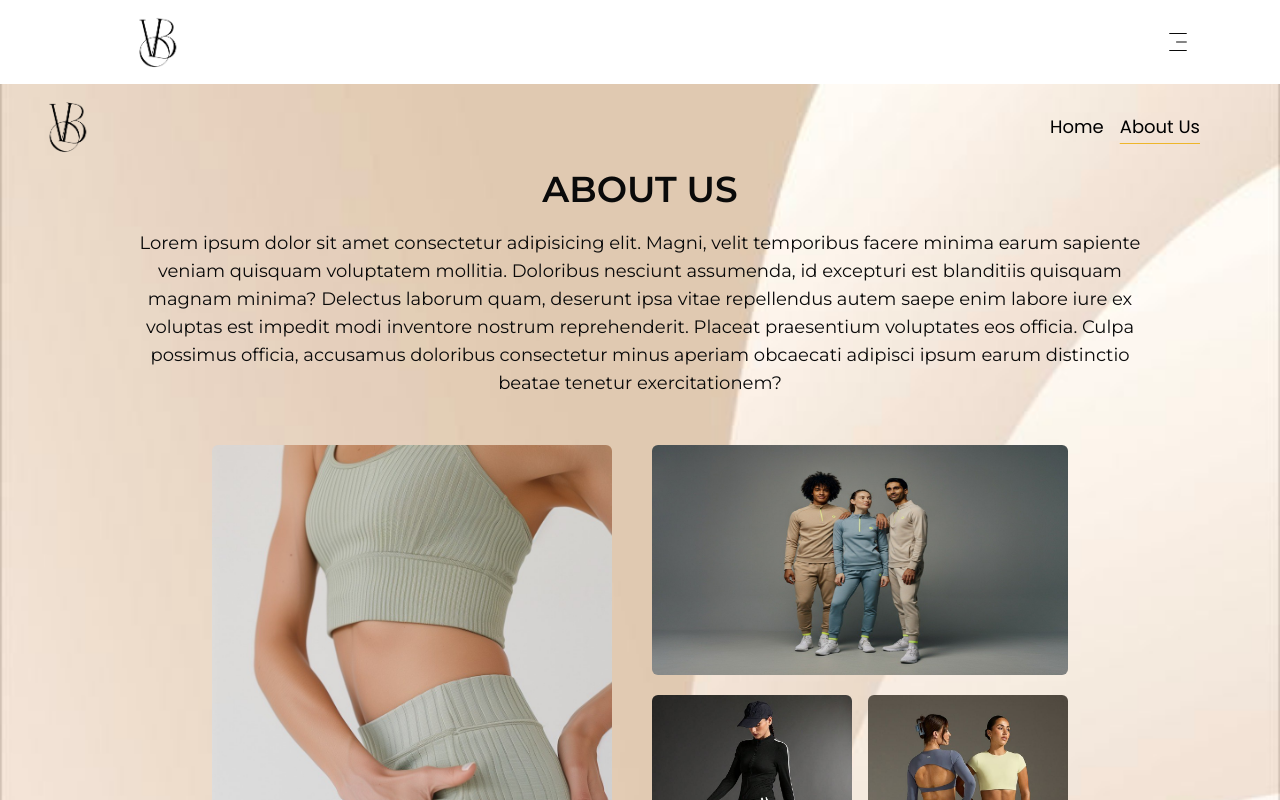
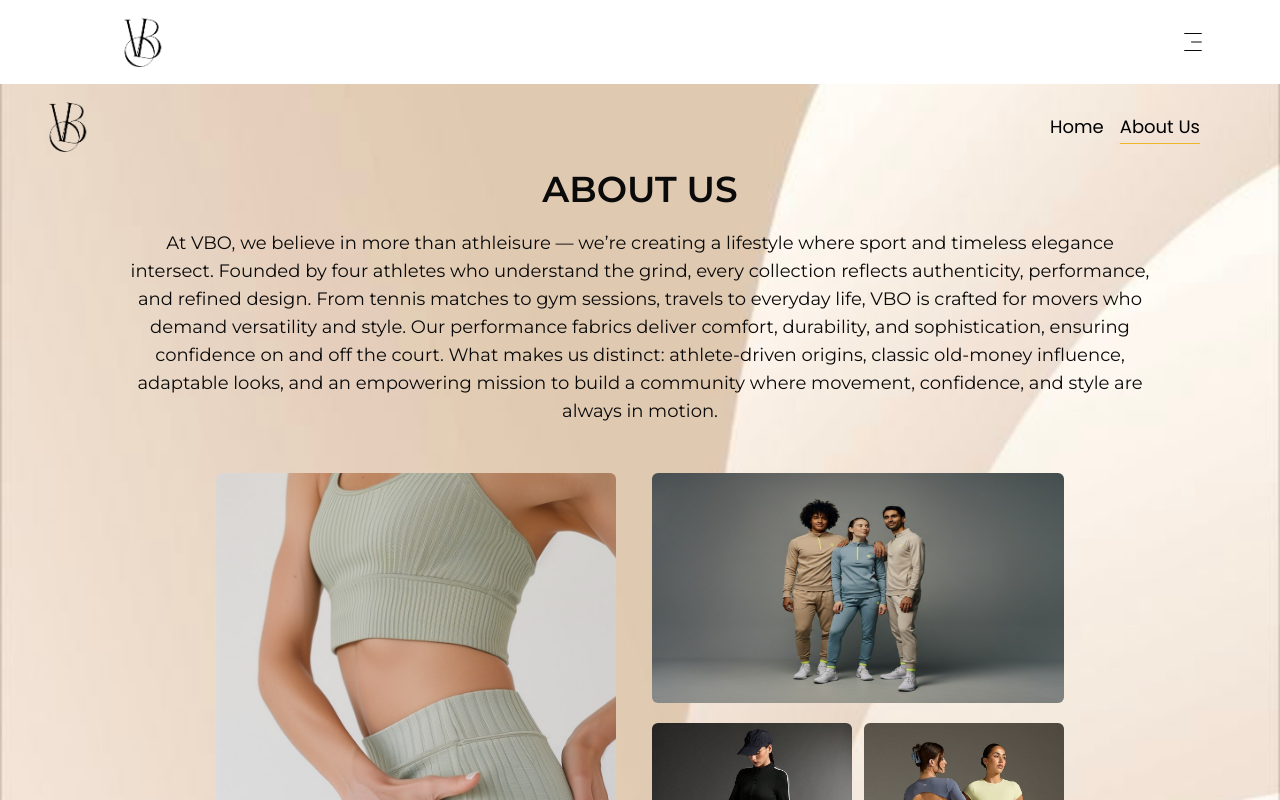
Before and after one commit to WearVBO/wear-vbo, a Next.js app: page /about in a window 1280 px wide. Shown: the top 800 px of the page. Built offline with nearby package versions, Linux system fonts and the light colour scheme.

Commit message:
slight changes fixed

```diff
--- a/app/about/page.tsx
+++ b/app/about/page.tsx
@@ -31,25 +31,27 @@ const page = () => {
         <p
           className={`${montserrat.className} text-center w-full md:max-w-5xl max-w-3xl  md:text-lg text-sm md:p-0 p-3 mt-5 `}
         >
-          Lorem ipsum dolor sit amet consectetur adipisicing elit. Magni, velit
-          temporibus facere minima earum sapiente veniam quisquam voluptatem
-          mollitia. Doloribus nesciunt assumenda, id excepturi est blanditiis
-          quisquam magnam minima? Delectus laborum quam, deserunt ipsa vitae
-          repellendus autem saepe enim labore iure ex voluptas est impedit modi
-          inventore nostrum reprehenderit. Placeat praesentium voluptates eos
-          officia. Culpa possimus officia, accusamus doloribus consectetur minus
-          aperiam obcaecati adipisci ipsum earum distinctio beatae tenetur
-          exercitationem?
+          At VBO, we believe in more than athleisure — we’re creating a
+          lifestyle where sport and timeless elegance intersect. Founded by four
+          athletes who understand the grind, every collection reflects
+          authenticity, performance, and refined design. From tennis matches to
+          gym sessions, travels to everyday life, VBO is crafted for movers who
+          demand versatility and style. Our performance fabrics deliver comfort,
+          durability, and sophistication, ensuring confidence on and off the
+          court. What makes us distinct: athlete-driven origins, classic
+          old-money influence, adaptable looks, and an empowering mission to
+          build a community where movement, confidence, and style are always in
+          motion.
         </p>
       </div>
       <div className="flex flex-col items-center justify-center text-center mt-12  ">
-        <div className="grid md:grid-cols-2 gap-6">
+        <div className="grid md:grid-cols-2 gap-6 md:p-0 p-3">
           <Image
             src={active}
             alt="active"
             width={400}
             height={350}
-            className="rounded-sm "
+            className="rounded-sm w-full max-w-[400px] h-full max-h-[500px]"
             suppressHydrationWarning
           />
           <div>
@@ -58,16 +60,16 @@ const page = () => {
               alt="people"
               width={400}
               height={400}
-              className=" md:h-[230px]  h-[190px] w-full  rounded-sm"
+              className=" md:h-[230px]  h-[180px] w-full  rounded-sm"
               suppressHydrationWarning
             />
-            <div className="flex space-x-4 mt-5">
+            <div className="flex space-x-3 mt-5">
               <Image
                 src={lady}
                 alt="lady"
                 width={200}
                 height={200}
-                className="rounded-sm"
+                className="rounded-sm max-xl:h-[250px] max-xl:w-[250px]"
                 suppressHydrationWarning
               />
               <Image
@@ -75,7 +77,7 @@ const page = () => {
                 alt="ladies"
                 width={200}
                 height={200}
-                className="rounded-sm"
+                className="rounded-sm max-xl:h-[250px] max-xl:w-[250px]"
                 suppressHydrationWarning
               />
             </div>
--- a/app/layout.tsx
+++ b/app/layout.tsx
@@ -34,7 +34,7 @@ export default function RootLayout({
         <div className="hidden   ">
         <NavBar />
         </div>
-        <div className="w-full max-w-[1130px] px-[15px] mx-auto">
+        <div className="w-full max-w-[1130px]  mx-auto">
           <Header />
         </div>
         {children}
--- a/components/Header.tsx
+++ b/components/Header.tsx
@@ -16,16 +16,16 @@ const Header = () => {
   return (
     <div className='2xl:hidden    '>
         <div className='mx-auto'>
-        <div className='items-center justify-between flex'>
+        <div className='items-center justify-between flex dark:bg-white'>
             <Logo />
             <Sheet>
                 <SheetTrigger className="text-2xl" >
-                <CiMenuFries suppressHydrationWarning/>
+                <CiMenuFries suppressHydrationWarning className='dark:text-black -p-2'/>
                 </SheetTrigger>
-                <SheetContent side="left" className="w-[250px] bg-white border-0 flex flex-col items-center">
-                <SheetHeader className='flex justify-between'>
+                <SheetContent side="left" className="w-[250px] bg-white border-0 flex flex-col items-center dark:text-black">
+                <SheetHeader className='flex justify-between dark:text-black'>
                     <SheetTitle >
-                        <Logo />
+                        <Logo  />
                     </SheetTitle>
                     <SheetDescription className='hidden'>
                     Explore our features and offerings.
--- a/components/Logo.tsx
+++ b/components/Logo.tsx
@@ -17,7 +17,7 @@ const Logo = () => {
             alt="WearVbo Logo"
             width={150}
             height={80}
-            className="block max-xl:hidden dark:block w-[150px] cursor-pointer"
+            className="block max-xl:hidden dark:block max-xl:dark:hidden w-[150px] cursor-pointer"
             suppressHydrationWarning
           />
           <Image
@@ -25,7 +25,7 @@ const Logo = () => {
             alt="WearVbo Logo"
             width={150}
             height={80}
-            className="block xl:hidden cursor-pointer w-[150px] dark:hidden"
+            className="block xl:hidden cursor-pointer w-[150px] dark:hidden max-xl:dark:block"
             suppressHydrationWarning
           />
         </>
@@ -36,7 +36,7 @@ const Logo = () => {
             alt="WearVbo Logo"
             width={150}
             height={80}
-            className="cursor-pointer block w-[150px] dark:hidden "
+            className="cursor-pointer block w-[150px] dark:hidden max-xl:dark:block "
             suppressHydrationWarning
           />
           <Image
@@ -44,7 +44,7 @@ const Logo = () => {
             alt="WearVbo Logo"
             width={150}
             height={80}
-            className="hidden dark:block w-[150px]  cursor-pointer"
+            className="hidden dark:block max-xl:dark:hidden w-[150px]  cursor-pointer"
             suppressHydrationWarning
           />
         </>
--- a/components/NavItems.tsx
+++ b/components/NavItems.tsx
@@ -31,8 +31,16 @@ const NavItems = () => {
           <Link
             key={link.name}
             href={link.path}
-            className={`${isHomePage ? "text-white" : "text-black dark:text-white max-xl:text-black "}  max-xl:text-black text-lg  transition-colors ${poppins.className} ${
-              isActive ? "underline underline-offset-10 decoration-[#EEB62A]" : ""
+            className={`${
+              isHomePage
+                ? "text-white"
+                : "text-black md:dark:text-white max-xl:text-black "
+            }  max-xl:text-black text-lg  transition-colors ${
+              poppins.className
+            } ${
+              isActive
+                ? "underline underline-offset-10 decoration-[#EEB62A]"
+                : ""
             }`}
           >
             {link.name}
--- a/components/SocialLinks.tsx
+++ b/components/SocialLinks.tsx
@@ -35,13 +35,13 @@ const SocialLinks = () => {
     const isHomePage = pathname === "/";
   return (
     <div>
-      <div className={`flex justify-center items-center absolute ${isHomePage ? "md:bottom-10 bottom-20  mt-8" : "mt-5"} left-1/2 transform -translate-x-1/2 space-x-5 `}>
+      <div className={`flex justify-center items-center absolute ${isHomePage ? "max-xl:-bottom-20 md:bottom-10" : "mt-5"} left-1/2 transform -translate-x-1/2 space-x-5 `}>
           {socialLinks.map((link) => (
             <Link
               key={link.name}
               href={link.link || "#"}
               target="_blank"
-              className={` border md:p-2 p-1 rounded-full md:text-2xl text-xl  transition-colors ${isHomePage ? "text-white " : "text-black border-black"}`}
+              className={` border md:p-2 p-1 rounded-full md:text-2xl text-xl  transition-colors ${isHomePage ? "text-white " : "text-black dark:text-white border-black dark:border-white"}`}
               suppressHydrationWarning
             >
               {link.icon}
```
